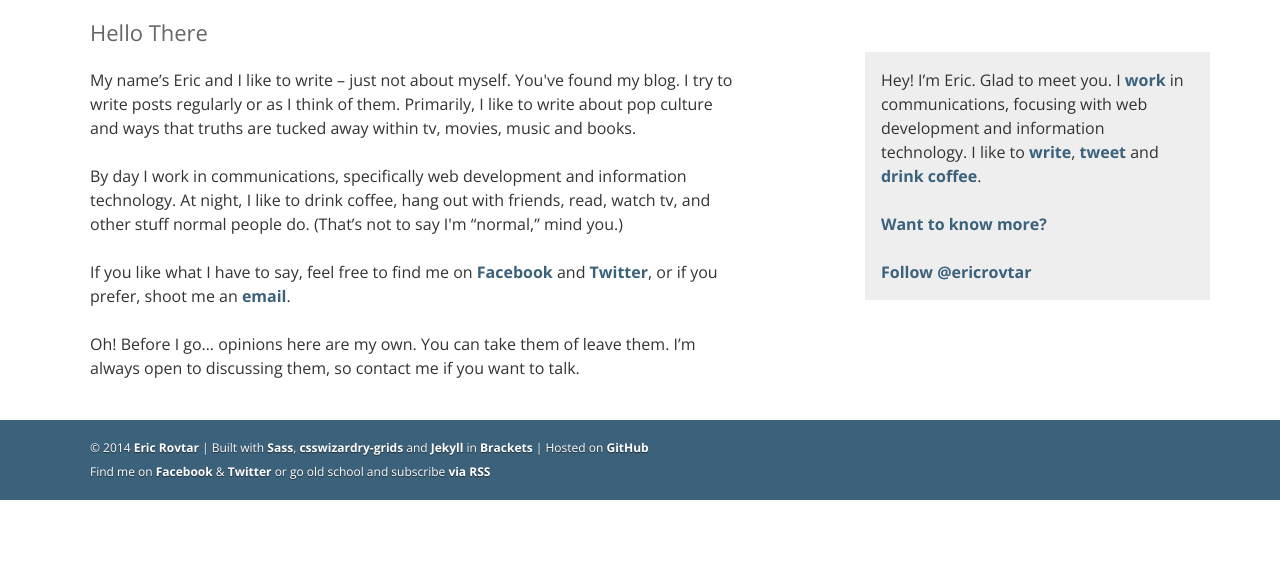
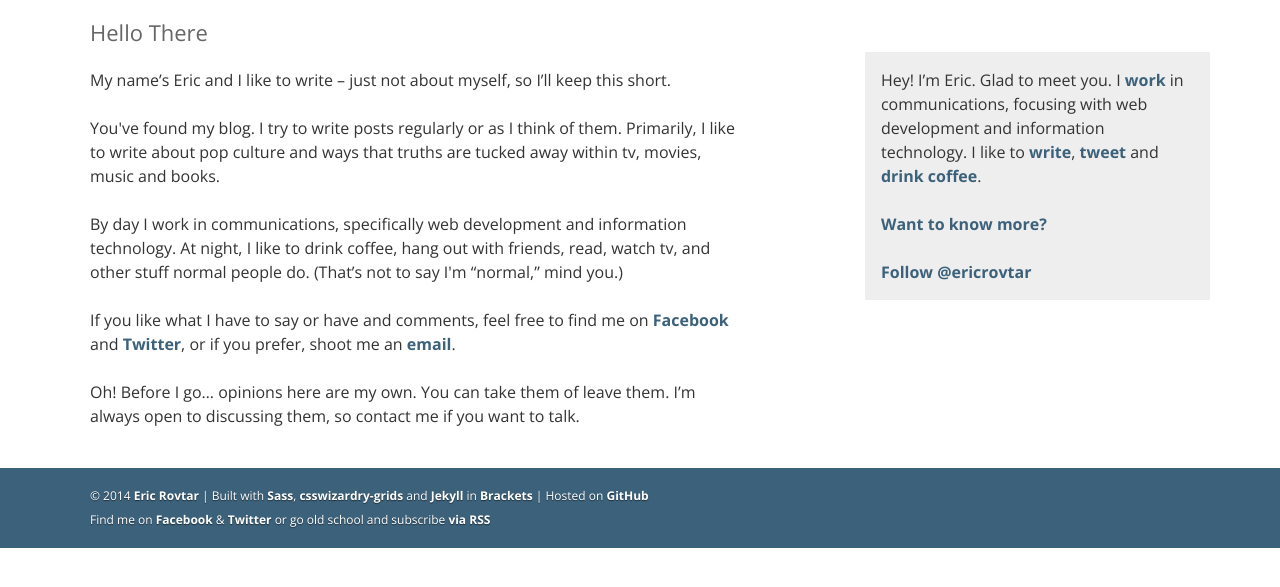
Before and after one commit to ericrovtar/ericrovtar.github.io, a Jekyll site: the page built from about.md, in a window 1280 px wide, cut to the strip 292-879 px from the top of the page. Built offline with Jekyll 4.4.1, drawn with Linux system fonts in a browser that asks for light colours; comment, search, counter and statistics services are not loaded.

Commit message:
Edit copy

```diff
--- a/about.md
+++ b/about.md
@@ -12,9 +12,11 @@ permalink: /about/
 
         <article class="post-content">
             <p>
-                My name&rsquo;s Eric and I like to write &ndash; just not about myself. You've found my blog. I try
-                to write posts regularly or as I think of them. Primarily, I like to write about pop culture and ways
-                that truths are tucked away within tv, movies, music and books.
+                My name&rsquo;s Eric and I like to write &ndash; just not about myself, so I&rsquo;ll keep this short.
+            </p>
+            <p>
+                You've found my blog. I try to write posts regularly or as I think of them. Primarily, I like to
+                write about pop culture and ways that truths are tucked away within tv, movies, music and books.
             </p>
 
             <p>
@@ -24,7 +26,7 @@ permalink: /about/
             </p>
 
             <p>
-                If you like what I have to say, feel free to find me on
+                If you like what I have to say or have and comments, feel free to find me on
                 <a href="http://facebook.com/eric.rovtar" target="_blank">Facebook</a> and
                 <a href="http://twitter.com/ericrovtar" target="_blank">Twitter</a>, or if you prefer, shoot me an
                 <a href="mailto:eric.rovtar@me.com">email</a>.
```
